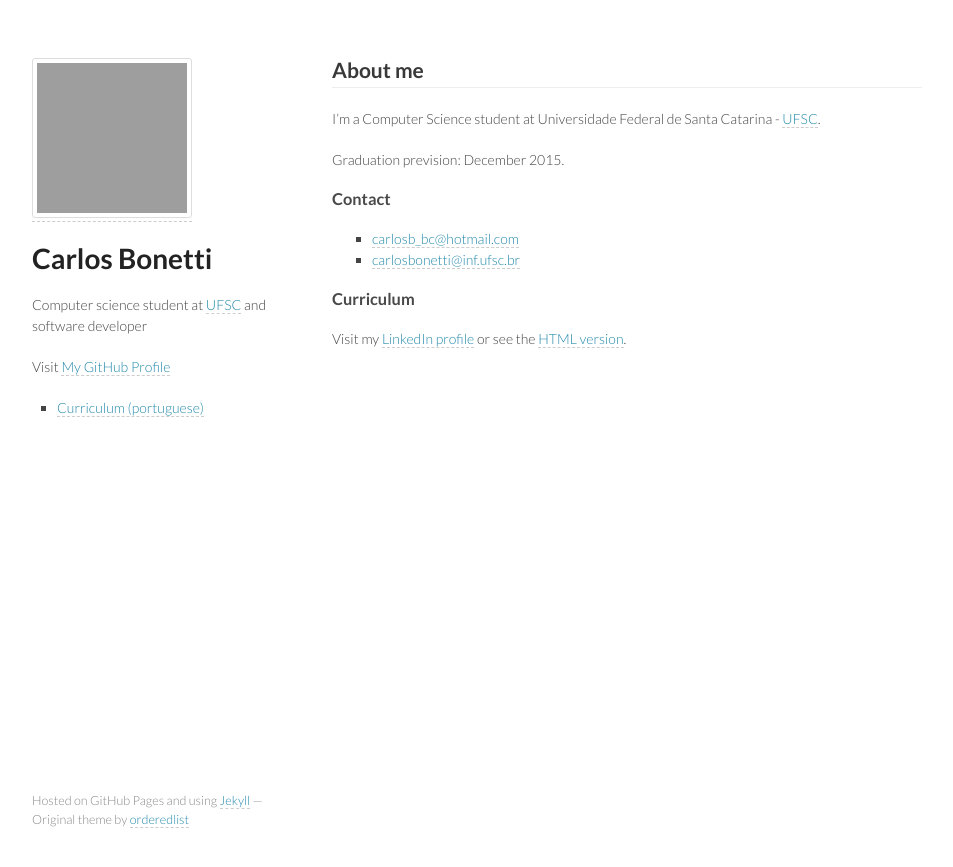
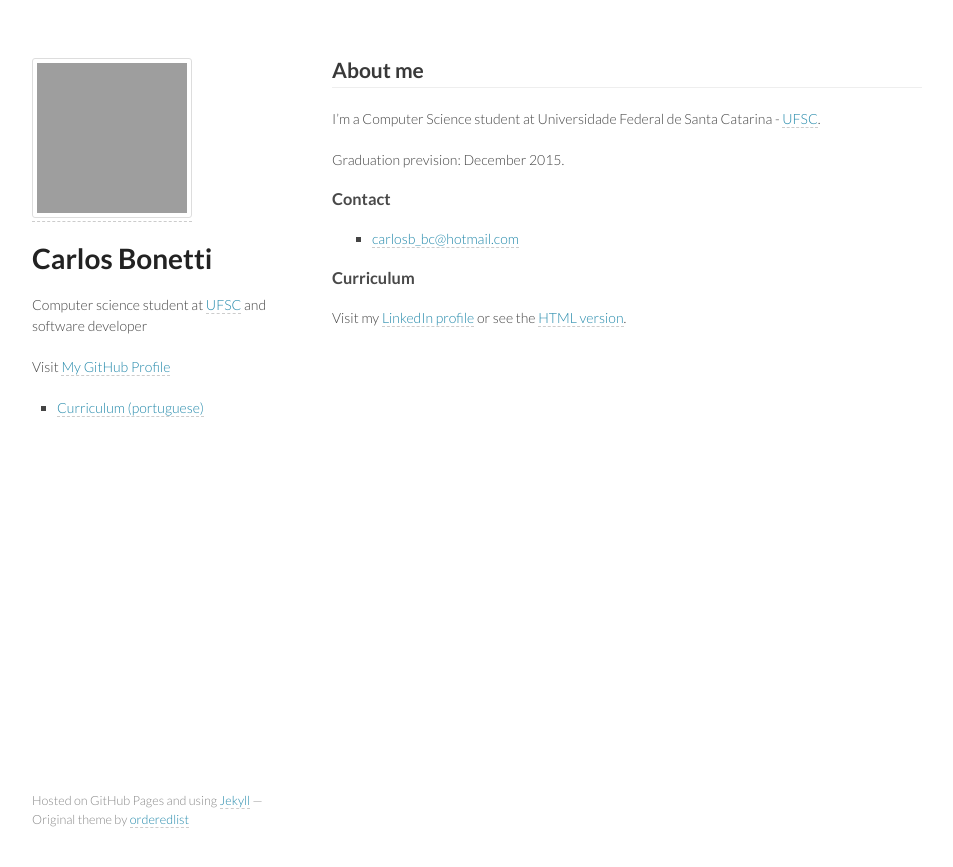
Before and after one commit to CarlosBonetti/carlosbonetti.github.io, a Jekyll site: the page built from index.md, in a window 1280 px wide. Shown: the top 867 px of the page, without its empty margins (163-1116 px from the left). Built offline with Jekyll 4.4.1, drawn with Linux system fonts in a browser that asks for light colours; grey boxes are pictures that could not be loaded.

Commit message:
Contact information updated

```diff
--- a/index.md
+++ b/index.md
@@ -12,7 +12,6 @@ Graduation prevision: December 2015.
 ### Contact
 
 * <carlosb_bc@hotmail.com>
-* <carlosbonetti@inf.ufsc.br>
 
 ### Curriculum
 
```
